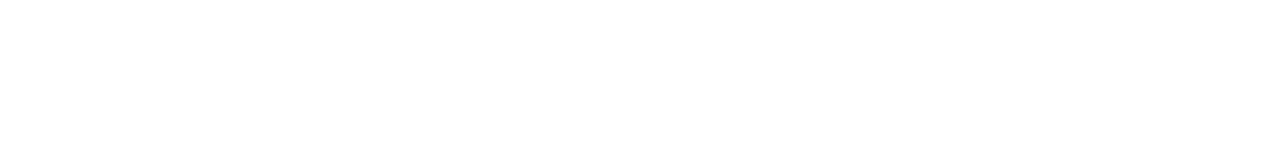
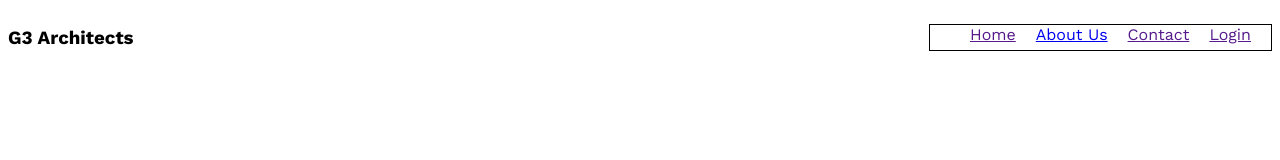
Before and after one commit to AbdurRahman1054/G3-ARCHITECH-, a plain HTML site: page index.html in a window 1280 px wide. Drawn offline with nearby package versions, Linux system fonts and the light colour scheme.

Commit message:
added google font and navbar section running

```diff
--- /dev/null
+++ b/Style/style.css
@@ -0,0 +1,29 @@
+@import url('https://fonts.googleapis.com/css2?family=Work+Sans:ital,wght@0,100..900;1,100..900&display=swap');
+
+.work-sans {
+  font-family: 'Work Sans', sans-serif;
+  font-optical-sizing: auto;
+  font-style: normal;
+}
+
+/* SHARED STYLE */
+.display-flex {
+  display: flex;
+}
+
+/* HEADER STYLE */
+
+/* NAVBAR STYLE */
+.navbar {
+  justify-content: space-between;
+}
+
+.nav-link {
+  /* text-decoration: none; */
+  list-style: none;
+  border: 1px solid black;
+}
+.nav-item {
+  /* text-decoration: none; */
+  margin-right: 20px;
+}
--- a/index.html
+++ b/index.html
@@ -5,10 +5,23 @@
   <meta charset="UTF-8">
   <meta name="viewport" content="width=device-width, initial-scale=1.0">
   <title>GT ARCHITECH</title>
+  <link rel="stylesheet" href="./Style/style.css">
 </head>
 
-<body>
-
+<body class="work-sans">
+  <header>
+    <nav class="navbar display-flex">
+      <h3 class="brand">G3 Architects</h3>
+      <ul class="nav-link display-flex">
+        <li class="nav-item"><a href="">Home</a></li>
+        <li class="nav-item"><a href=" ">About Us</a></li>
+        <li class="nav-item"><a href="">Contact</a></li>
+        <li class="nav-item"><a href="">Login</a></li>
+      </ul>
+    </nav>
+  </header>
+  <main></main>
+  <footer></footer>
 </body>
 
 </html>
```
